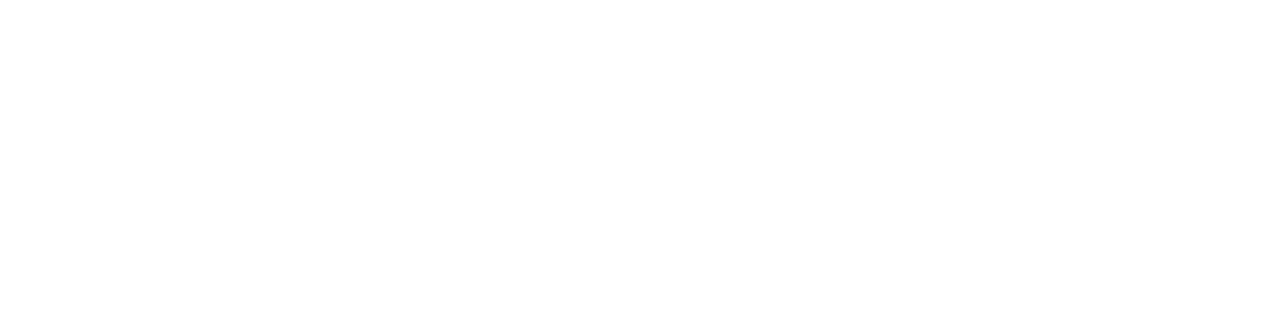
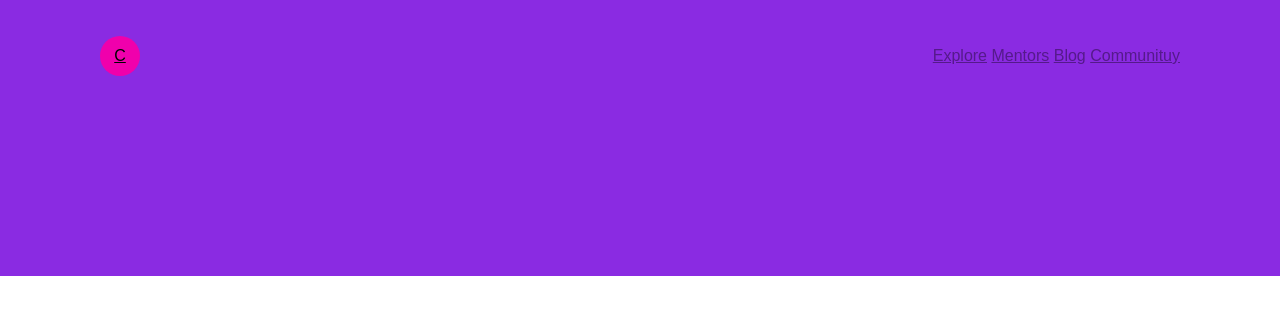
Before and after one commit to Makar4k158/Makar_1, a plain HTML site: page index.html in a window 1280 px wide. Drawn offline with Linux system fonts and the light colour scheme.

Commit message:
выв
вввв

```diff
--- a/index.html
+++ b/index.html
@@ -7,6 +7,18 @@
     <link rel="stylesheet" href="stile.css">
 </head>
 <body>
-
+    <header>
+            <div class="container">
+                <nav>
+                    <a href=""class="logo">C</a>
+                    <div>
+                        <a href="">Explore</a>
+                        <a href="">Mentors</a>
+                        <a href="">Blog</a>
+                        <a href="">Communituy</a>
+                    </div>
+                </nav>
+            </div>
+    </header>
 </body>
 </html>
--- a/stile.css
+++ b/stile.css
@@ -0,0 +1,32 @@
+*{
+    margin: 0;
+    font-family: Arial, Helvetica, sans-serif;
+}
+
+header{
+    background-color: blueviolet;
+    padding-top: 36px;
+    padding-bottom: 200px;
+}
+
+.container{
+    max-width: 1080px;
+    margin: auto;
+}
+
+nav{
+    display: flex;
+    justify-content: space-between;
+    align-items: center;
+}
+
+.logo{
+    width: 40px;
+    height: 40px;
+    border-radius: 50%;
+    background-color: rgb(240, 0, 172);
+    color: black;
+    display: flex;
+    justify-content: center;
+    align-items: center;
+}
```
